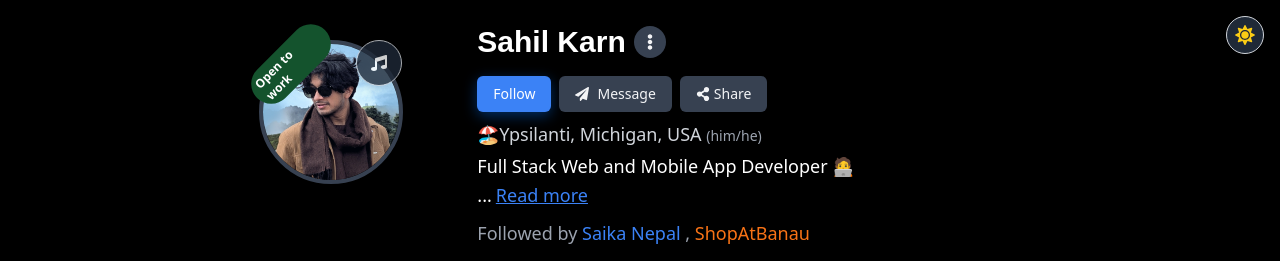
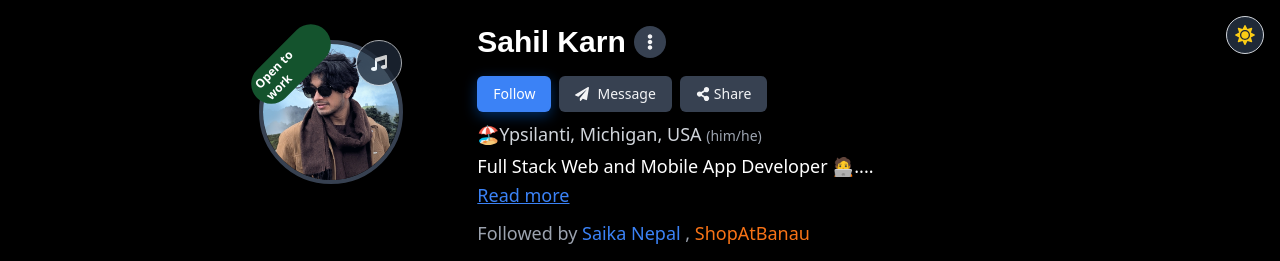
Before and after one commit to saikanepal/Sahil-Portfolio, a React (Create React App) app: page / in a window 1280 px wide. Shown: the top 261 px of the page. Built offline with nearby package versions, Linux system fonts and the light colour scheme; no server answers; the HTML template or start-up script is replaced by a standard one.

Commit message:
link fixed

```diff
--- a/src/Components/Portfolio/Portfolio.js
+++ b/src/Components/Portfolio/Portfolio.js
@@ -237,18 +237,25 @@ const Portfolio = ({ darkMode }) => {
                                 onClick={handleShare}
                                 className={`px-2 md:px-4 py-[6px] md:py-2  rounded-md text-sm md:text-md transition-colors duration-300 flex items-center ${darkMode ? 'bg-gray-700 text-gray-100' : 'bg-gray-200 text-gray-800'}`}
                             >
-                                <FaShareAlt   onClick={handleShare}  className="mr-[4px]" /> {shareButtonText}
+                                <FaShareAlt onClick={handleShare} className="mr-[4px]" /> {shareButtonText}
                             </motion.button>
                         </div>
                         <p className={`mt-[8px] mb-[4px] text-sm lg:text-lg ${darkMode ? 'text-gray-300' : 'text-gray-500'}`}>
                             🏖️Ypsilanti, Michigan, USA <span className="text-sm text-gray-400">(him/he)</span>
                         </p>
                         <div className={`text-sm md:text-base lg:text-lg ${darkMode ? 'text-white' : 'text-gray-800'}`}>
-                            <p className="leading-relaxed">
+                            <p className="  leading-relaxed">
                                 Full Stack Web and Mobile App Developer 🧑‍💻
-                                <span className={isExpanded ? 'hidden' : 'block'}>
-                                    ...
-                                    <button onClick={handleToggle} className="text-blue-500 underline ml-1">Read more</button>
+                                {!isExpanded && (
+                                    <span onClick={handleToggle} className='cursor-pointer '>
+                                        ....
+                                    </span>
+                                )}
+
+
+                                <span onClick={handleToggle} className={isExpanded ? 'hidden' : 'block'}>
+
+                                    <button onClick={handleToggle} className="text-blue-500 underline ">Read more</button>
                                 </span>
                                 <span className={isExpanded ? 'block' : 'hidden'}>
                                     Primary expertise in React.js ⚛️, Express.js 📝, and Spring Boot ☕.
@@ -261,7 +268,7 @@ const Portfolio = ({ darkMode }) => {
                             </p>
                         </div>
                         <p className={`mt-2 text-sm lg:text-lg ${darkMode ? 'text-gray-400' : 'text-gray-600'}`}>
-                            Followed by <a href="#saika-nepal" className="text-blue-500">Saika Nepal </a>,<a href="#shopatbanau" className="text-orange-500"> ShopAtBanau</a>
+                            Followed by <a target='_blanks' href="https://saikanepal.com" className="text-blue-500">Saika Nepal </a>,<a target='_blanks' href="https://shopatbanau.com" className="text-orange-500"> ShopAtBanau</a>
                         </p>
 
                     </motion.div>
```
